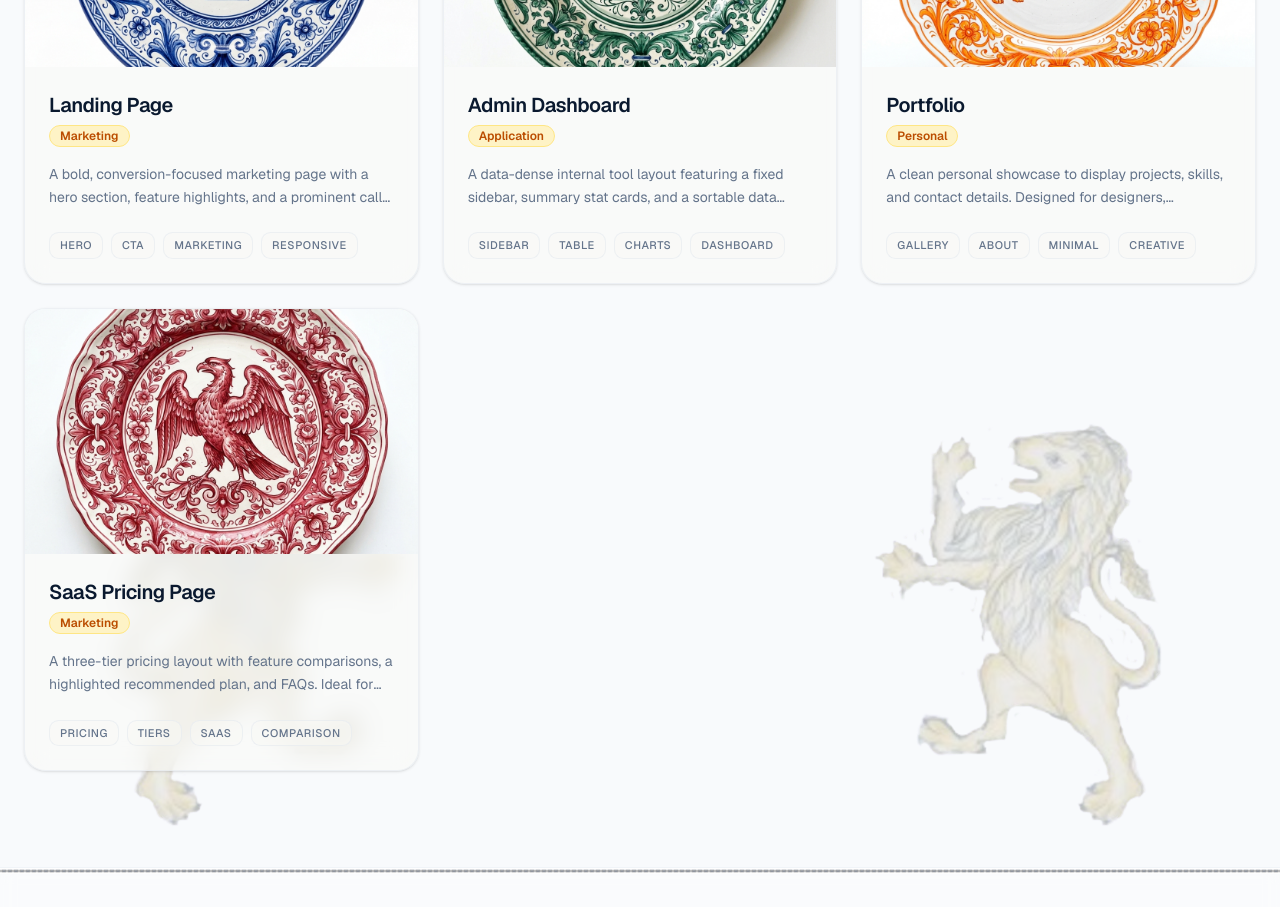
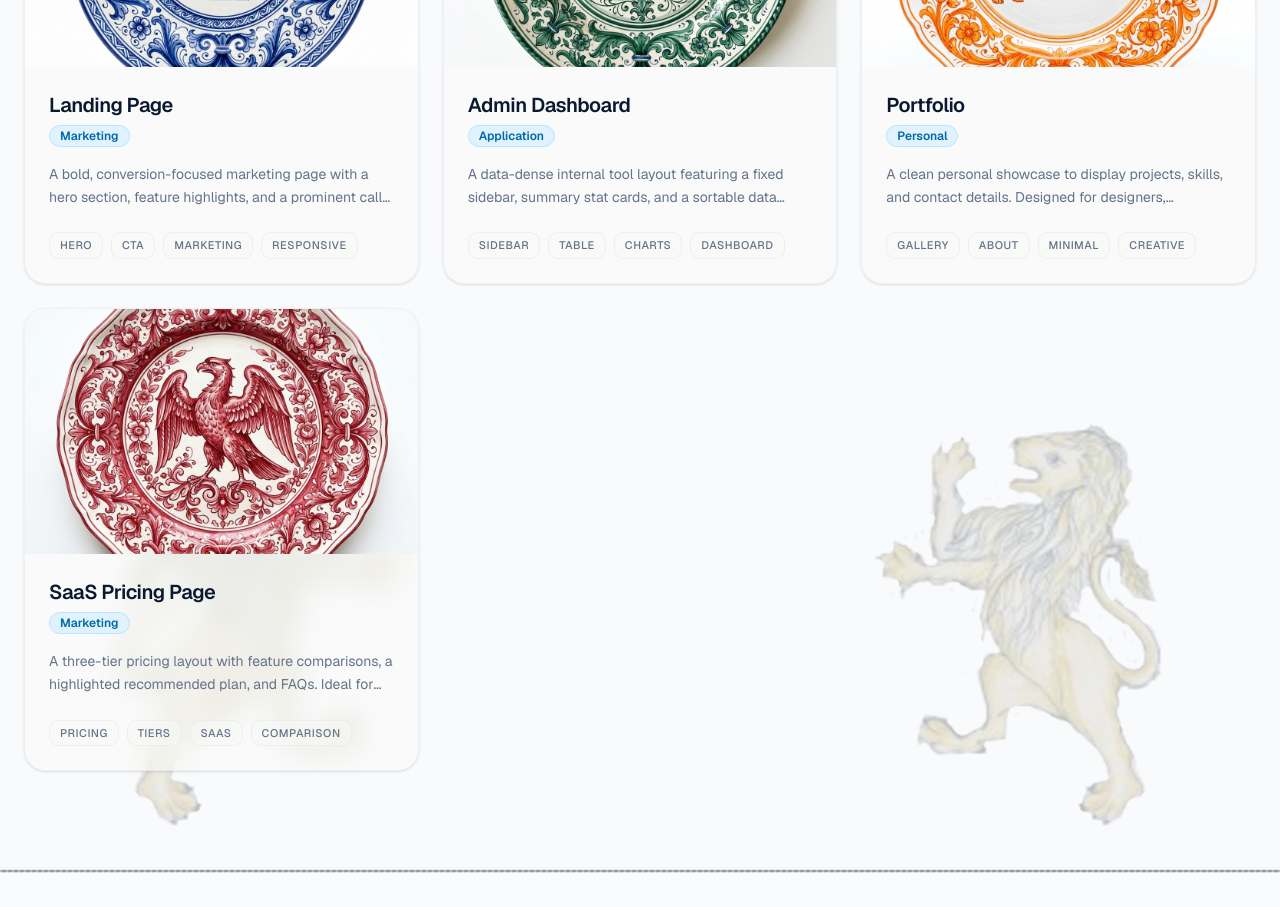
Before and after one commit to AngeLorenzo04/Temeplate-Catalog, a Next.js app: page / in a window 1280 px wide. Shown: the part 800-1707 px from the top of the page. Built offline with nearby package versions, Linux system fonts and the light colour scheme.

Commit message:
feat: update template card hover styles and accent colors to support theme-specific transitions

```diff
--- a/components/template-card.tsx
+++ b/components/template-card.tsx
@@ -7,7 +7,7 @@ export function TemplateCard({ template }: { template: Template }) {
   return (
     <Link
       href={`/templates/${template.slug}`}
-      className="group flex flex-col overflow-hidden rounded-2xl border border-border/50 bg-background/50 backdrop-blur-md shadow-sm transition-all duration-300 hover:shadow-2xl hover:shadow-amber-500/10 hover:-translate-y-1 hover:border-amber-500/30"
+      className="group flex flex-col overflow-hidden rounded-2xl border border-border/50 bg-background/50 backdrop-blur-md shadow-sm transition-all duration-300 hover:shadow-2xl hover:shadow-sky-500/10 dark:hover:shadow-amber-500/10 hover:-translate-y-1 hover:border-sky-500/30 dark:hover:border-amber-500/30"
     >
       <div className="relative flex aspect-[16/10] items-center justify-center overflow-hidden bg-gradient-to-br from-sky-50 via-amber-50/50 to-blue-100 dark:from-slate-900 dark:via-amber-900/10 dark:to-blue-950">
         <Image
@@ -22,14 +22,14 @@ export function TemplateCard({ template }: { template: Template }) {
       <div className="flex flex-1 flex-col gap-4 p-6">
         <div className="flex items-start justify-between gap-2">
           <div className="space-y-1">
-            <h3 className="font-semibold text-xl tracking-tight text-foreground group-hover:text-amber-500 transition-colors flex items-center gap-2">
+            <h3 className="font-semibold text-xl tracking-tight text-foreground group-hover:text-sky-500 dark:group-hover:text-amber-400 transition-colors flex items-center gap-2">
               {template.name}
             </h3>
-            <span className="inline-flex rounded-full bg-amber-100 dark:bg-amber-900/40 px-2.5 py-0.5 text-xs font-semibold text-amber-700 dark:text-amber-400 border border-amber-200 dark:border-amber-800">
+            <span className="inline-flex rounded-full bg-sky-100 dark:bg-amber-900/40 px-2.5 py-0.5 text-xs font-semibold text-sky-700 dark:text-amber-400 border border-sky-200 dark:border-amber-800">
               {template.category}
             </span>
           </div>
-          <div className="p-2 rounded-full bg-amber-100 text-amber-600 dark:bg-amber-900/50 dark:text-amber-400 opacity-0 -translate-x-2 transition-all duration-300 group-hover:opacity-100 group-hover:translate-x-0">
+          <div className="p-2 rounded-full bg-sky-100 text-sky-600 dark:bg-amber-900/50 dark:text-amber-400 opacity-0 -translate-x-2 transition-all duration-300 group-hover:opacity-100 group-hover:translate-x-0">
              <ArrowUpRight className="size-4" />
           </div>
         </div>
```
